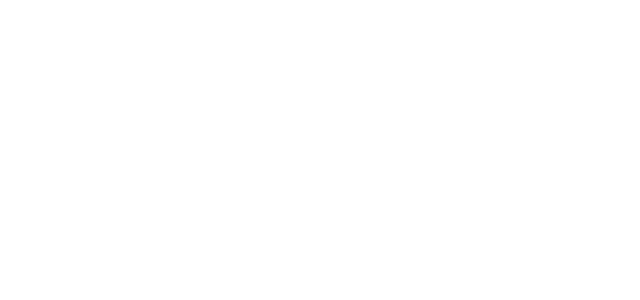
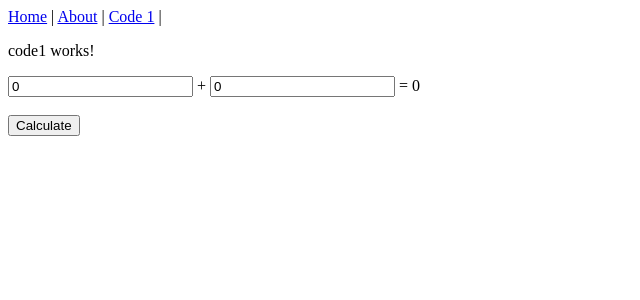
Before and after one commit to Fong9/angular-app, an Angular app: page /code1 in a window 1280 px wide. Before the commit this address led to /. Shown: the top 300 px of the page, without its empty margins (0-640 px from the left). Built offline with nearby package versions, Linux system fonts and the light colour scheme.

Commit message:
Add new homework

```diff
--- a/src/app/app.html
+++ b/src/app/app.html
@@ -1 +1,4 @@
+<a routerLink="home">Home</a> |
+<a routerLink="about">About</a> |
+<a routerLink="code1">Code 1</a> |
 <router-outlet></router-outlet>
--- a/src/app/app.routes.ts
+++ b/src/app/app.routes.ts
@@ -1,3 +1,11 @@
 import { Routes } from '@angular/router';
+import { About } from './about/about';
+import { Code1 } from './code1/code1';
+import { Home } from './home/home';
 
-export const routes: Routes = [];
+export const routes: Routes = [
+    {path: '', redirectTo: 'home', pathMatch: 'full'},
+    {path: 'home', component: Home},
+    {path: 'about', component: About},
+    {path: 'code1', component: Code1},
+];
--- a/src/app/app.ts
+++ b/src/app/app.ts
@@ -1,9 +1,9 @@
 import { Component, signal } from '@angular/core';
-import { RouterOutlet } from '@angular/router';
+import { RouterLinkWithHref, RouterOutlet } from '@angular/router';
 
 @Component({
   selector: 'app-root',
-  imports: [RouterOutlet],
+  imports: [RouterOutlet, RouterLinkWithHref],
   templateUrl: './app.html',
   styleUrl: './app.css'
 })
--- a/src/app/code1/code1.html
+++ b/src/app/code1/code1.html
@@ -1 +1,4 @@
 <p>code1 works!</p>
+<input type="text" [(ngModel)]="val"> +
+<input type="text" [(ngModel)]="val1"> = <span>{{result}}</span> <br><br>
+<div><button (click)="calculate()">Calculate</button></div>
--- a/src/app/code1/code1.ts
+++ b/src/app/code1/code1.ts
@@ -1,9 +1,18 @@
 import { Component } from '@angular/core';
+import { FormsModule } from '@angular/forms';
 
 @Component({
   selector: 'app-code1',
-  imports: [],
+  imports: [FormsModule],
   templateUrl: './code1.html',
   styleUrl: './code1.css',
 })
-export class Code1 {}
+export class Code1 {
+  val= 0
+  val1= 0
+  result= 0
+
+  calculate() {
+    return this.result = Number(this.val) + Number(this.val1);
+  }
+}
```
Also changed, not shown: 1 other file (tests, documents, lock files or other folders).
